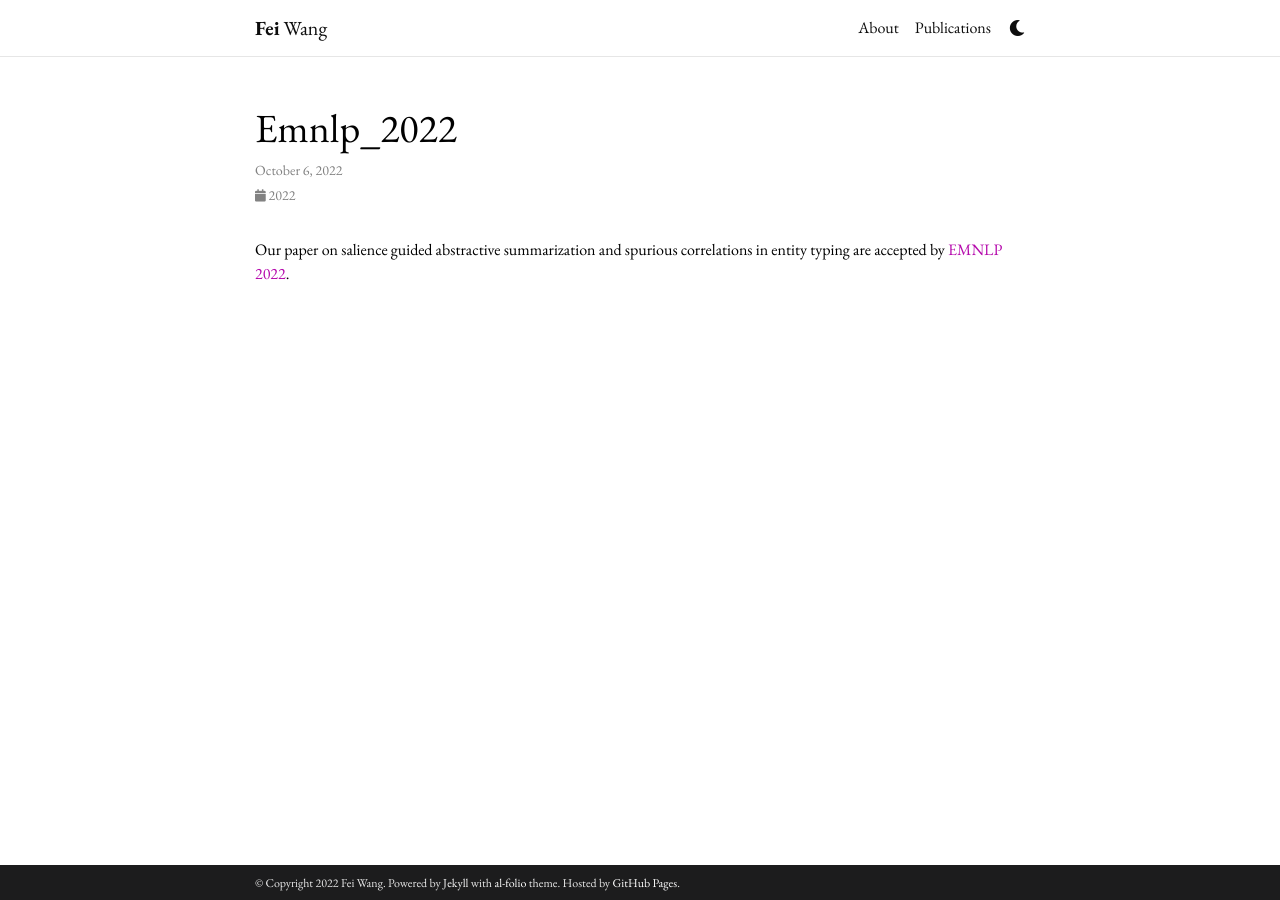
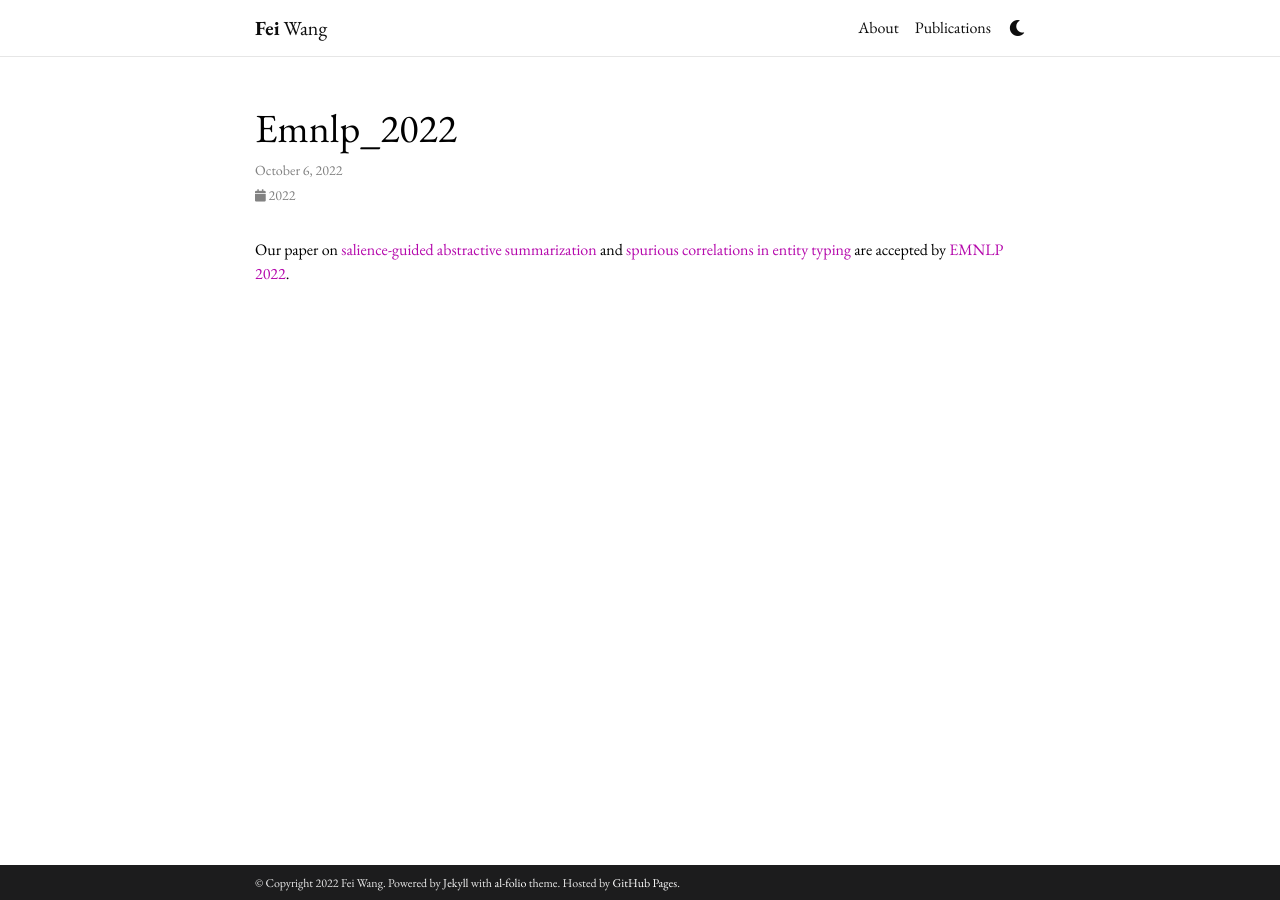
Before and after one commit to FeiWang96/personal_website_backup, a Jekyll site: the page built from _news/EMNLP_2022.md, in a window 1280 px wide. Built offline with Jekyll 4.4.1, drawn with Linux system fonts in a browser that asks for light colours; comment, search, counter and statistics services are not loaded; a style sheet for code colours, icons or effects is not loaded; part of the change alters nothing that is shown.

```diff
--- a/_news/EMNLP_2022.md
+++ b/_news/EMNLP_2022.md
@@ -4,4 +4,4 @@ date: 2022-10-06
 inline: true
 ---
 
-Our paper on salience guided abstractive summarization and spurious correlations in entity typing are accepted by [EMNLP 2022](https://2022.emnlp.org/).
+Our paper on [salience-guided abstractive summarization](https://arxiv.org/abs/2210.12330) and [spurious correlations in entity typing](https://arxiv.org/abs/2205.12640) are accepted by [EMNLP 2022](https://2022.emnlp.org/).
```
